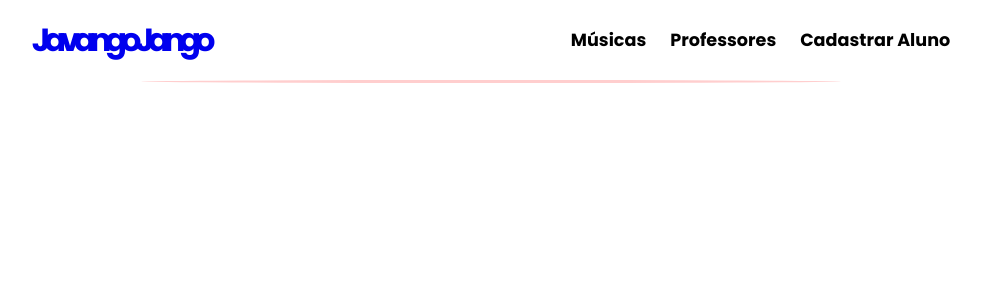
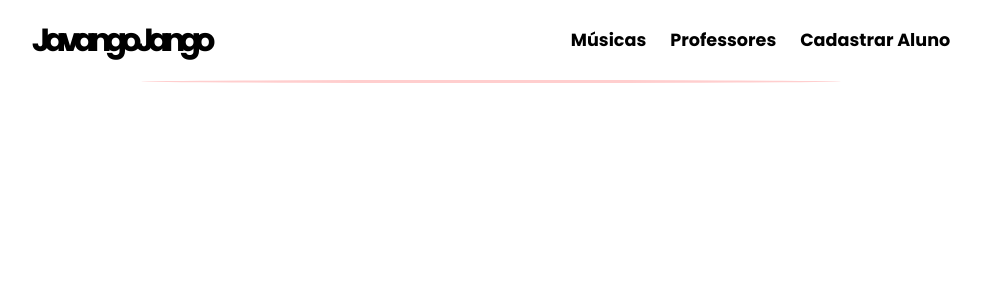
Before and after one commit to gabriel-marchese/javango-jango, a React (Create React App) app in the folder app/frontend/: page /professors in a window 1280 px wide. Shown: the top 300 px of the page, without its empty margins (149-1130 px from the left). Built offline with nearby package versions, Linux system fonts and the light colour scheme; a web font is replaced by a local one.

Commit message:
Agora asim

```diff
--- a/app/backend/package.json
+++ b/app/backend/package.json
@@ -11,7 +11,7 @@
     "build": "tsc --project tsconfig.json",
     "prestart": "npm run db:reset",
     "start": "node ./src/server.js",
-    "db:reset": "npx sequelize-cli db:create && npx sequelize-cli db:migrate && npx sequelize-cli db:seed:all",
+    "db:reset": "npx sequelize-cli db:drop && npx sequelize-cli db:create && npx sequelize-cli db:migrate && npx sequelize-cli db:seed:all",
     "predev": "npm run db:reset",
     "dev": "nodemon ./src/server.js"
   },
--- a/app/frontend/src/styles/components/header.css
+++ b/app/frontend/src/styles/components/header.css
@@ -19,10 +19,12 @@ header > h2 > a {
     list-style: none;
     font-style: normal;
     text-decoration: none;
+    color: black;
 }
 
 header > h2 > a:visited {
     color: black;
+    text-decoration: none;
 }
 
 header > div > div > p {
```
